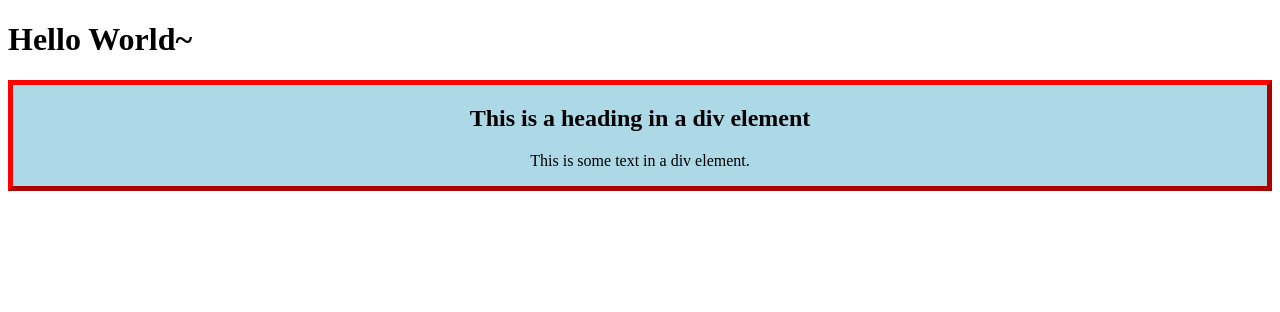
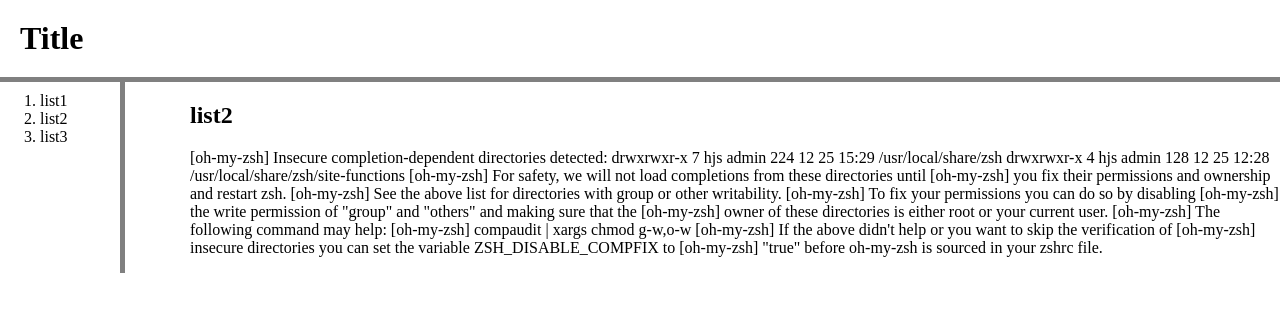
Before and after one commit to jinsoo0722/web1, a plain HTML site: page testpage.html in a window 1280 px wide. Drawn offline with Linux system fonts and the light colour scheme.

Commit message:
css 공부한 거

```diff
--- a/testpage.html
+++ b/testpage.html
@@ -5,20 +5,84 @@
     <meta charset="UTF-8">
     <meta name="viewport" content="width=device-width, initial-scale=1.0">
     <title>Document</title>
+
     <style>
-        .myDiv {
-            border: 5px outset red;
-            background-color: lightblue;
-            text-align: center;
+        body {
+            margin: 0px;
+        }
+
+        h1 {
+            border-bottom: 5px solid gray;
+            padding: 20px;
+            margin: 0px;
+        }
+
+        #grid ol {
+            border-right: 5px solid gray;
+            width: 80px;
+            margin: 0px;
+            padding-top: 10px;
+        }
+
+        #grid {
+            display: grid;
+            grid-template-columns: 150px 1fr;
+        }
+
+        #article {
+            padding-left: 40px;
+        }
+
+        @media(max-width: 800px) {
+            #grid {
+                display: block;
+            }
+
+            #grid ol {
+                border-right: none;
+            }
+
+            h1 {
+                border-bottom: none;
+            }
+
+            #article {
+                padding-left: 40px;
+            }
         }
     </style>
 </head>
 
 <body>
-    <h1>Hello World~</h1>
-    <div class="myDiv">
-        <h2>This is a heading in a div element</h2>
-        <p>This is some text in a div element.</p>
+    <h1>Title</h1>
+
+    <div id="grid">
+        <ol>
+            <li>list1</li>
+            <li>list2</li>
+            <li>list3</li>
+        </ol>
+        <div id="article">
+            <h2>list2</h2>
+            <p>[oh-my-zsh] Insecure completion-dependent directories detected:
+                drwxrwxr-x 7 hjs admin 224 12 25 15:29 /usr/local/share/zsh
+                drwxrwxr-x 4 hjs admin 128 12 25 12:28 /usr/local/share/zsh/site-functions
+
+                [oh-my-zsh] For safety, we will not load completions from these directories until
+                [oh-my-zsh] you fix their permissions and ownership and restart zsh.
+                [oh-my-zsh] See the above list for directories with group or other writability.
+
+                [oh-my-zsh] To fix your permissions you can do so by disabling
+                [oh-my-zsh] the write permission of "group" and "others" and making sure that the
+                [oh-my-zsh] owner of these directories is either root or your current user.
+                [oh-my-zsh] The following command may help:
+                [oh-my-zsh] compaudit | xargs chmod g-w,o-w
+
+                [oh-my-zsh] If the above didn't help or you want to skip the verification of
+                [oh-my-zsh] insecure directories you can set the variable ZSH_DISABLE_COMPFIX to
+                [oh-my-zsh] "true" before oh-my-zsh is sourced in your zshrc file.
+            </p>
+        </div>
     </div>
 </body>
 
```
